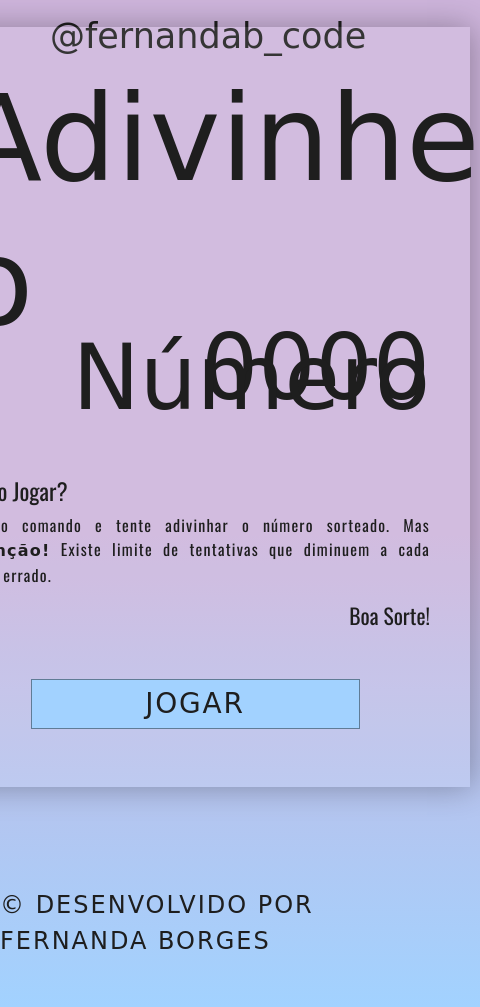
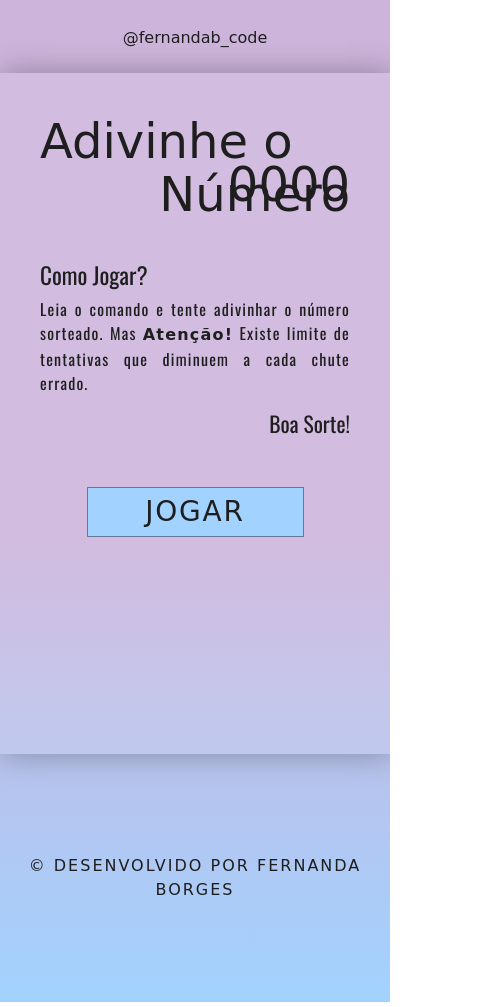
Before and after one commit to fernanda-borg3s/Qual-numero-game, a plain HTML site: page index.html in a window 390 px wide. Shown: the whole page, 480 px wide, since content can reach past the window. Drawn offline with nearby package versions, Linux system fonts and the light colour scheme; a web font is replaced by a local one.

Commit message:
update responsividade

```diff
--- a/style.css
+++ b/style.css
@@ -29,23 +29,22 @@ main{
 }
 nav{
     background-color: transparent;
-    display: flex;
-    justify-content: space-between;
-    align-items: center;
-    font-size: 35px;
-    padding-top: 10px;
+    font-size: 2.18rem;
+    padding-top: 5px;
+    width: 100%;
+    text-align: center;
 }
 nav div a{
     text-decoration: none;
     color: var(--letter-color);
-    margin-left: 50px;
+    /* margin-left: 50px; */
 }
 nav div a:hover{
     cursor: pointer;
 }
 
 div.container-start{
-    width:550px;
+    width:100%;
     height:90vh;
     box-shadow: 2px 0px 30px rgba(0,0,0,0.3);
       background: rgb(255,255,255,0.1);
@@ -94,7 +93,7 @@ footer{
 footer a{
     text-decoration: none;
     color: var(--letter-color);
-    font-size: 24px;
+    font-size: 1.5rem;
     text-transform: uppercase;
     letter-spacing: 2px;
 }
@@ -103,7 +102,7 @@ footer a:hover{
     letter-spacing: 3px;
 }
 div#container-jogo{
-    font-size: 40px;
+    font-size: 2.5rem;
 }
 div.box-ten-fase{
     display: flex;
@@ -123,10 +122,10 @@ div.box-container{
 }
 div#contadorRegressivo{
     color: inherit;
-    font-size: 28px;
+    font-size: 1.75rem;
 }
 .box-container #comando{
-    font-size: 30px;
+    font-size: 1.8rem;
     margin:30px;
 }
 div.box-container input{
@@ -245,16 +244,25 @@ div.redes a img{
     color: #34c81d;
 }
 @media (max-width: 850px){
+    nav a{
+        font-size: 1rem;
+    }
+    .titulo h1, .titulo h2{
+        font-size: 3rem;
+    }
+    div#container-jogo, div#contadorRegressivo #comando{
+        font-size: 1.5rem;
+    }
     .box-limite{
         margin: 80px;
         height: 350px;
     }
     .box-limite a, .box-ganha a {
-        font-size: 28px;
+        font-size: 1rem;
 
     }
     .box-limite p, .box-ganha p{
-        font-size: 24px;
+        font-size: 1.2rem;
         margin: 0px;
         letter-spacing: 1px;
     }
@@ -262,4 +270,8 @@ div.redes a img{
         margin-top:5px;
         width: 24px;
     }
+    footer a{
+        font-size: 1rem;
+        text-align: center;
+    }
 }
```
